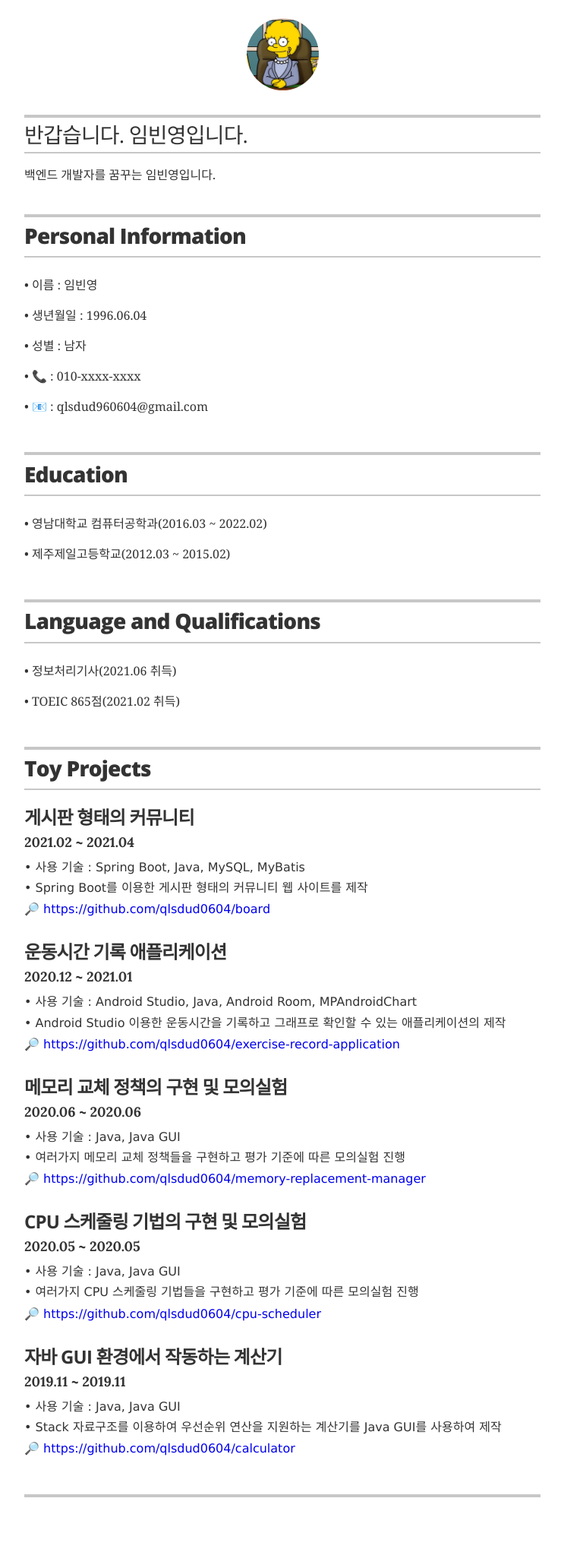
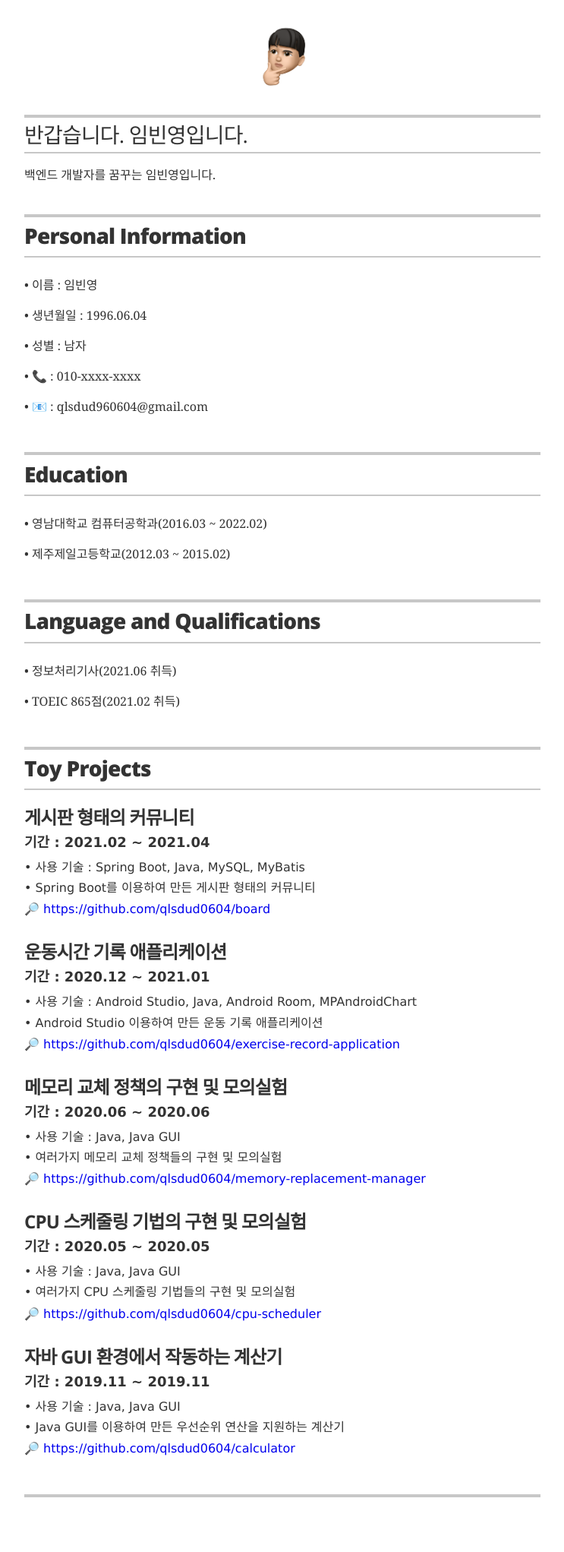
Before and after one commit to qlsdud0604/resume, a Jekyll site: the page built from index.html, in a window 1280 px wide. Shown: the whole page at 76% size, without its empty margins (268-1011 px from the left). Built offline with Jekyll 4.4.1, drawn with Linux system fonts in a browser that asks for light colours.

Commit message:
프로필 사진 및 토이 프로젝트 내용 변경

```diff
--- a/_data/projects.yml
+++ b/_data/projects.yml
@@ -7,9 +7,8 @@
   duration: 2021.02 ~ 2021.04
   # url: "#"
   skills: 사용 기술 &#58; Spring Boot, Java, MySQL, MyBatis
-  description: Spring Boot를 이용한 게시판 형태의 커뮤니티 웹 사이트를 제작
+  description: Spring Boot를 이용하여 만든 게시판 형태의 커뮤니티
   details: https://github.com/qlsdud0604/board
-
 
 # 운동시간 기록 애플리케이션
 - project: 운동시간 기록 애플리케이션
@@ -17,26 +16,26 @@
   duration: 2020.12 ~ 2021.01
   # url: "#"
   skills: 사용 기술 &#58; Android Studio, Java, Android Room, MPAndroidChart
-  description: Android Studio 이용한 운동시간을 기록하고 그래프로 확인할 수 있는 애플리케이션의 제작
+  description: Android Studio 이용하여 만든 운동 기록 애플리케이션
   details: https://github.com/qlsdud0604/exercise-record-application
 
 # 메모리 교체 정책
 - project: 메모리 교체 정책의 구현 및 모의실험
   duration: 2020.06 ~ 2020.06
   skills: 사용 기술 &#58; Java, Java GUI
-  description: 여러가지 메모리 교체 정책들을 구현하고 평가 기준에 따른 모의실험 진행
+  description: 여러가지 메모리 교체 정책들의 구현 및 모의실험
   details: https://github.com/qlsdud0604/memory-replacement-manager
 
 # CPU 스케줄링
 - project: CPU 스케줄링 기법의 구현 및 모의실험
   duration: 2020.05 ~ 2020.05
   skills: 사용 기술 &#58; Java, Java GUI
-  description: 여러가지 CPU 스케줄링 기법들을 구현하고 평가 기준에 따른 모의실험 진행
+  description: 여러가지 CPU 스케줄링 기법들의 구현 및 모의실험
   details: https://github.com/qlsdud0604/cpu-scheduler
 
 # 계산기
 - project: 자바 GUI 환경에서 작동하는 계산기
   duration: 2019.11 ~ 2019.11
   skills: 사용 기술 &#58; Java, Java GUI
-  description: Stack 자료구조를 이용하여 우선순위 연산을 지원하는 계산기를 Java GUI를 사용하여 제작
+  description: Java GUI를 이용하여 만든 우선순위 연산을 지원하는 계산기
   details: https://github.com/qlsdud0604/calculator
--- a/_layouts/resume.html
+++ b/_layouts/resume.html
@@ -13,7 +13,7 @@
 
       <!-- You can turn off the avatar in _config.yml by setting to false -->
       {% if site.resume_avatar == 'true' %}
-      <img src="images/avatar.jpg" alt="my photo" class="avatar no-print" itemprop="image">
+      <img src="images/profile.png" alt="my photo" class="avatar no-print" itemprop="image">
       {% endif %}
 
       <!-- Your name is defined in the _config.yml file -->
@@ -137,7 +137,7 @@
         <meta itemprop="creator" content="{{ site.resume_name }}" itemtype="http://schema.org/Person" />
         <h3 class="resume-item-title" itemprop="name">{% if project.url %}<a href="{{ project.url }}" itemprop="url">{{
             project.project }}</a>{% else %}{{ project.project }}{% endif %}</h3>
-        <h4 class="resume-item-details" itemprop="description">{{ project.duration }}</h4>
+        <h4 class="resume-item-details" itemprop="description">기간 : {{ project.duration }}</h4>
         <p style="font-family:'Lucida Sans'; margin: 0 0 .2rem;">&bull; {{ project.skills }}</p>
         <p style="font-family:'Lucida Sans'; margin: 0 0 .2rem;">&bull; {{ project.description }}</p>
         <a href="{{ project.details }}"
--- a/_sass/_resume.scss
+++ b/_sass/_resume.scss
@@ -11,14 +11,15 @@
     @include sans;
     font-weight: 900;
     font-size: 1.75rem;
-    letter-spacing: -.05rem;
+    letter-spacing: -0.05rem;
     margin: 0;
   }
 }
 
 // page header styles
 
-.page-header { padding: 1.5rem 0;
+.page-header {
+  padding: 1.5rem 0;
 
   .avatar {
     width: 95px;
@@ -34,7 +35,7 @@
     font-size: 3rem;
     font-weight: 900;
     text-align: center;
-    letter-spacing: -.15rem;
+    letter-spacing: -0.15rem;
     line-height: 1;
     margin: 1rem 0 0;
   }
@@ -50,7 +51,7 @@
   .title-bar {
     @include section_border;
     margin-top: 2rem;
-    padding: .4rem 0;
+    padding: 0.4rem 0;
     @include clearfix;
 
     .header-title {
@@ -58,9 +59,9 @@
       font-weight: 300;
       font-size: 1.75rem;
       line-height: 2rem;
-      letter-spacing: -.05rem;
+      letter-spacing: -0.05rem;
       text-align: center;
-      margin: 0 0 .5rem;
+      margin: 0 0 0.5rem;
 
       @include media_larger_than_mobile {
         float: left;
@@ -70,7 +71,9 @@
   }
 
   .executive-summary {
-    @include media_larger_than_mobile { font-size: 1.125rem; }
+    @include media_larger_than_mobile {
+      font-size: 1.125rem;
+    }
   }
 }
 
@@ -82,7 +85,7 @@
   top: 4px;
   text-align: center;
   border-top: 2px solid #c7c7c7;
-  padding-top: .4rem;
+  padding-top: 0.4rem;
 
   @include media_larger_than_mobile {
     float: right;
@@ -95,11 +98,12 @@
     margin-left: 5px;
   }
 
-  .icon-link { display: inline-block;
+  .icon-link {
+    display: inline-block;
 
     &:hover .icon path {
       fill: #333;
-      @include transition(all .2s ease);
+      @include transition(all 0.2s ease);
     }
   }
 
@@ -120,14 +124,16 @@
   @include sans_light;
   color: #333;
   line-height: 55px;
-  @include transition(all .2s ease);
+  @include transition(all 0.2s ease);
 
   &:hover {
     background-color: #333;
     color: #fff;
   }
 
-  &.not-looking { width: 400px; }
+  &.not-looking {
+    width: 400px;
+  }
 }
 
 // resume content styles
@@ -135,20 +141,23 @@
 .content-section {
   margin: 0 0 3rem;
 
-  .resume-item { margin-bottom: 2rem; }
+  .resume-item {
+    margin-bottom: 2rem;
+  }
 
   .resume-item-title {
     @include sans_bold;
-    margin: 0 0 .75rem;
+    margin: 0 0 0.75rem;
     font-size: 1.5rem;
-    letter-spacing: -.05rem;
+    letter-spacing: -0.05rem;
     line-height: 1;
   }
 
   .resume-item-details {
     font-size: 1.125rem;
-    margin: 0 0 .75rem;
+    margin: 0 0 0.75rem;
     line-height: 1;
+    font-family: "Lucida Sans";
 
     &.award-title {
       font-size: 1rem;
@@ -171,7 +180,9 @@
     }
   }
 
-  .resume-item-copy { margin: .75rem 0 0; }
+  .resume-item-copy {
+    margin: 0.75rem 0 0;
+  }
 }
 
 // footer styles
@@ -184,7 +195,7 @@
 
   .footer-line {
     margin: 0;
-    font-size: .875rem;
+    font-size: 0.875rem;
     color: #999;
 
     > a {
@@ -194,37 +205,52 @@
   }
 }
 
-.print-only { display: none !important }
+.print-only {
+  display: none !important;
+}
 
 @media print {
-  .no-print { display: none !important }
-  .print-only { display: block !important }
-  body { font-size: 12px; line-height: 1rem; }
-  .page-header { padding: 1rem 0 .2rem;
+  .no-print {
+    display: none !important;
+  }
+  .print-only {
+    display: block !important;
+  }
+  body {
+    font-size: 12px;
+    line-height: 1rem;
+  }
+  .page-header {
+    padding: 1rem 0 0.2rem;
     .header-name {
       @include sans_bold;
       font-size: 2rem;
-      margin: 0 0 .2rem;
+      margin: 0 0 0.2rem;
     }
   }
   .section-header {
     @include section_border_thin;
     margin-bottom: 1rem;
-    h2 { font-size: 1.2rem; line-height: 1.5rem; }
+    h2 {
+      font-size: 1.2rem;
+      line-height: 1.5rem;
+    }
   }
   .content-section {
     margin: 0 0 1rem;
-    .resume-item { margin-bottom: 1rem; }
+    .resume-item {
+      margin-bottom: 1rem;
+    }
     .resume-item-title {
       font-size: 16px;
-      line-height: .7em;
+      line-height: 0.7em;
     }
 
     .resume-item-details {
       font-size: 12px;
-      margin: 0 0 .75rem;
-      line-height: .7em;
-      font-style:italic;
+      margin: 0 0 0.75rem;
+      line-height: 0.7em;
+      font-style: italic;
 
       &.award-title {
         font-size: 11px;
```
Also changed, not shown: images/profile.png (added).
